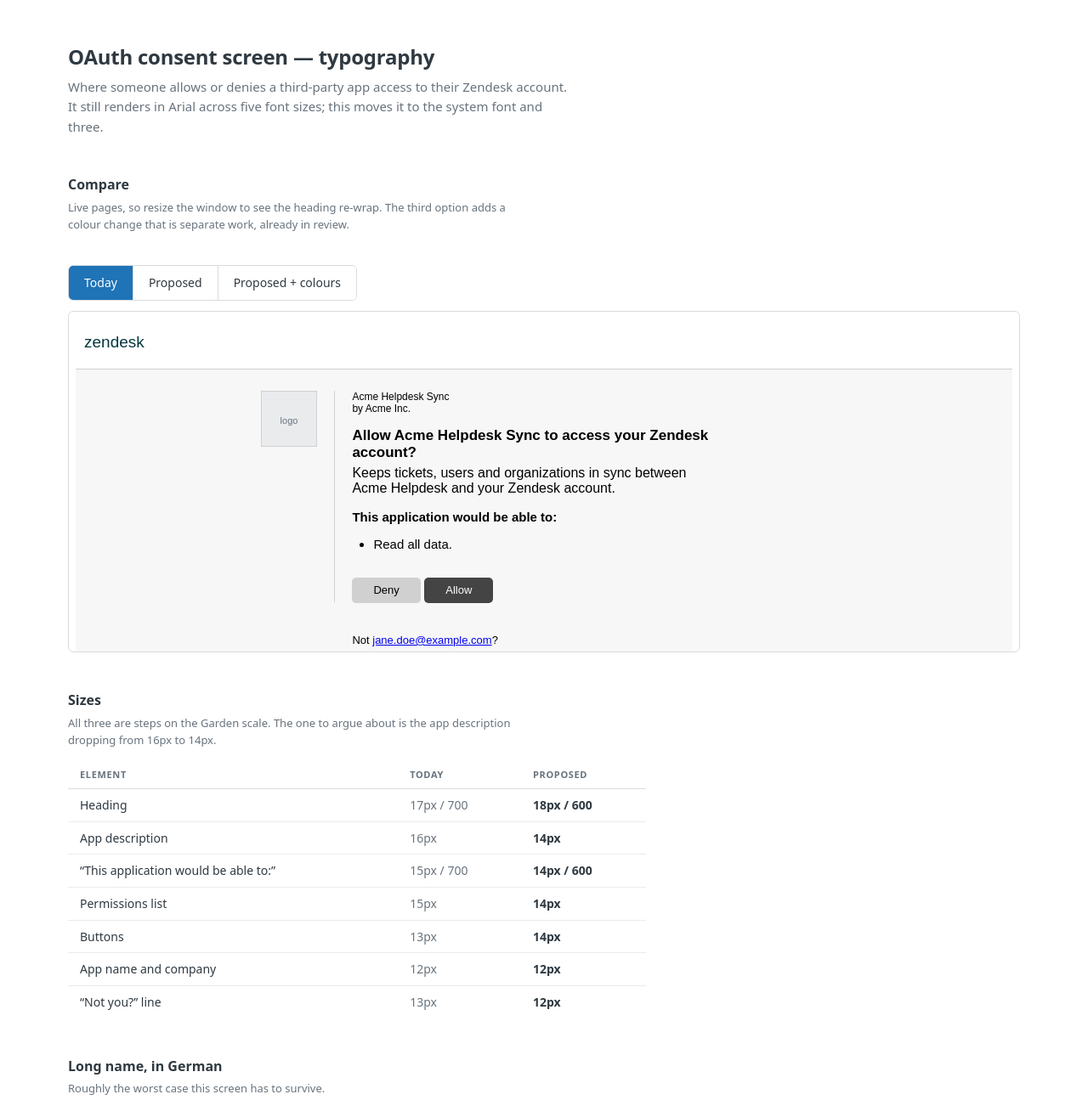
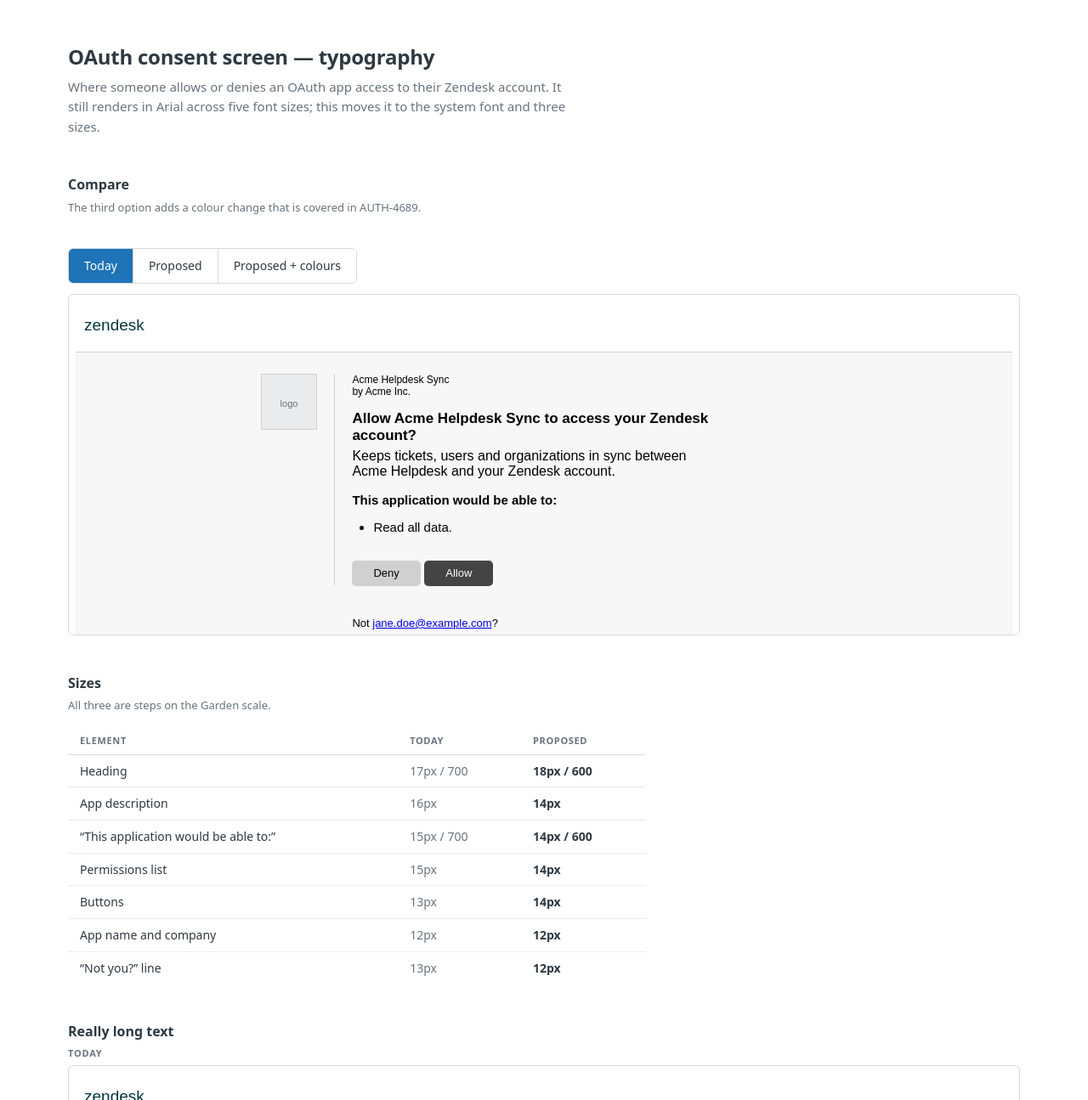
Before and after one commit to kellokello/oauth-consent-typography, a plain HTML site: page index.html in a window 1280 px wide. Shown: the top 1295 px of the page at 85% size. Drawn offline with Linux system fonts and the light colour scheme.

Commit message:
Update index.html

```diff
--- a/index.html
+++ b/index.html
@@ -76,12 +76,11 @@
 <div class="doc">
 
   <h1>OAuth consent screen &mdash; typography</h1>
-  <p class="lede">Where someone allows or denies a third&#8209;party app access to their Zendesk account.
-  It still renders in Arial across five font sizes; this moves it to the system font and three.</p>
+  <p class="lede">Where someone allows or denies an OAuth app access to their Zendesk account.
+  It still renders in Arial across five font sizes; this moves it to the system font and three sizes.</p>
 
   <h2>Compare</h2>
-  <p class="fine">Live pages, so resize the window to see the heading re&#8209;wrap. The third option adds
-  a colour change that is separate work, already in review.</p>
+  <p class="fine">The third option adds a colour change that is covered in AUTH-4689.</p>
 
   <div class="switch" role="group" aria-label="Choose a version">
     <button type="button" data-src="before.html" aria-pressed="true">Today</button>
@@ -94,8 +93,7 @@
   </div>
 
   <h2>Sizes</h2>
-  <p class="fine">All three are steps on the Garden scale. The one to argue about is the app description
-  dropping from 16px to 14px.</p>
+  <p class="fine">All three are steps on the Garden scale.</p>
 
   <table>
     <thead><tr><th>Element</th><th>Today</th><th>Proposed</th></tr></thead>
@@ -110,8 +108,7 @@
     </tbody>
   </table>
 
-  <h2>Long name, in German</h2>
-  <p class="fine">Roughly the worst case this screen has to survive.</p>
+  <h2>Really long text</h2>
 
   <div class="stack">
     <div>
@@ -124,7 +121,6 @@
     </div>
   </div>
 
-  <p class="fine" style="margin-top:28px">The app name, logo and description are placeholders.</p>
 
 </div>
 
```
